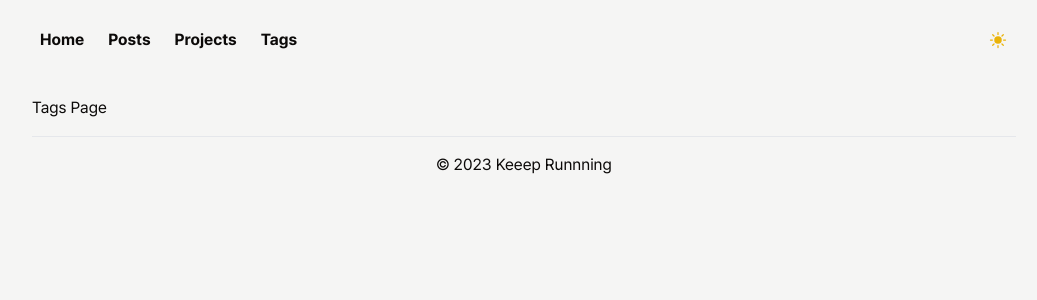
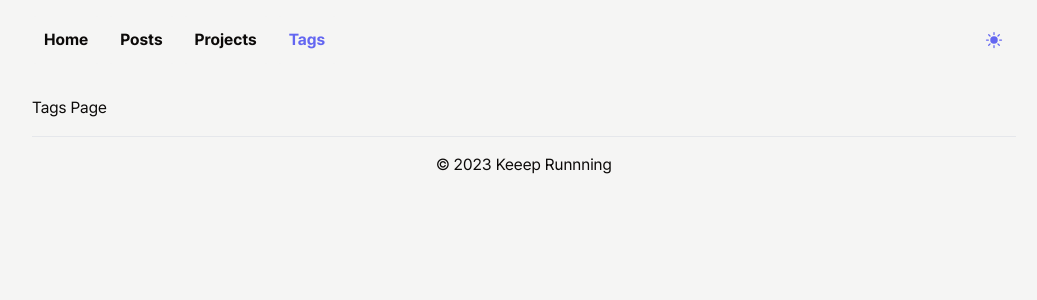
Before and after one commit to keeep-runnning/keeep-runnning-website, a Next.js app: page /tags in a window 1280 px wide. Shown: the top 300 px of the page, without its empty margins (116-1153 px from the left). Built offline with nearby package versions, Linux system fonts and the light colour scheme.

Commit message:
메뉴가 hover 되었을 때 및 active 상태일 때 스타일 추가

```diff
--- a/package.json
+++ b/package.json
@@ -15,6 +15,7 @@
     "@types/react": "^18.2.12",
     "@types/react-dom": "^18.2.5",
     "autoprefixer": "^10.4.14",
+    "clsx": "^1.2.1",
     "eslint": "^8.42.0",
     "eslint-config-next": "^13.4.5",
     "next": "^13.4.5",
@@ -22,6 +23,7 @@
     "postcss": "^8.4.24",
     "react": "^18.2.0",
     "react-dom": "^18.2.0",
+    "tailwind-merge": "^1.13.2",
     "tailwindcss": "^3.3.2",
     "typescript": "^5.1.3",
     "usehooks-ts": "^2.9.1"
--- /dev/null
+++ b/src/components/nav-link.tsx
@@ -0,0 +1,25 @@
+"use client";
+
+import Link from "next/link";
+import { usePathname } from "next/navigation";
+import cn from "@/lib/cn";
+
+export default function NavLink({
+  href,
+  children,
+}: React.ComponentProps<typeof Link>) {
+  const currentPathname = usePathname();
+  const isActive = currentPathname === href;
+
+  return (
+    <Link
+      href={href}
+      className={cn(
+        "block rounded bg-stone-100 p-3 text-stone-950 hover:bg-stone-200 dark:bg-stone-900 dark:text-stone-50 dark:hover:bg-stone-800",
+        isActive && "text-indigo-500 dark:text-indigo-500"
+      )}
+    >
+      {children}
+    </Link>
+  );
+}
--- a/src/components/nav-links.tsx
+++ b/src/components/nav-links.tsx
@@ -1,8 +1,8 @@
 "use client";
 
-import Link from "next/link";
 import { useEffect } from "react";
 import { useMediaQuery, useToggle } from "usehooks-ts";
+import NavLink from "./nav-link";
 
 const navLinks = [
   { name: "Home", path: "/" },
@@ -48,9 +48,7 @@ export default function NavLinks() {
             >
               {navLinks.map(({ name, path }) => (
                 <li key={name}>
-                  <Link href={path} className="block p-2">
-                    {name}
-                  </Link>
+                  <NavLink href={path}>{name}</NavLink>
                 </li>
               ))}
             </ul>
@@ -62,9 +60,7 @@ export default function NavLinks() {
       <ul className="hidden md:flex md:gap-x-2 md:font-bold">
         {navLinks.map(({ name, path }) => (
           <li key={name}>
-            <Link href={path} className="block p-2">
-              {name}
-            </Link>
+            <NavLink href={path}>{name}</NavLink>
           </li>
         ))}
       </ul>
--- a/src/components/theme-toggle-button.tsx
+++ b/src/components/theme-toggle-button.tsx
@@ -28,7 +28,7 @@ export default function ThemeToggleButton() {
     <button
       type="button"
       onClick={handleClickButton}
-      className="rounded p-2 text-yellow-500 hover:bg-stone-200 dark:hover:bg-stone-800"
+      className="rounded p-3 text-indigo-500 hover:bg-stone-200 dark:hover:bg-stone-800"
     >
       {isDarkMode ? (
         <MoonIcon className="h-5 w-5" />
--- /dev/null
+++ b/src/lib/cn.ts
@@ -0,0 +1,6 @@
+import clsx, { type ClassValue } from "clsx";
+import { twMerge } from "tailwind-merge";
+
+export default function cn(...inputs: ClassValue[]): string {
+  return twMerge(clsx(inputs));
+}
```
Also changed, not shown: 1 other file (tests, documents, lock files or other folders).
